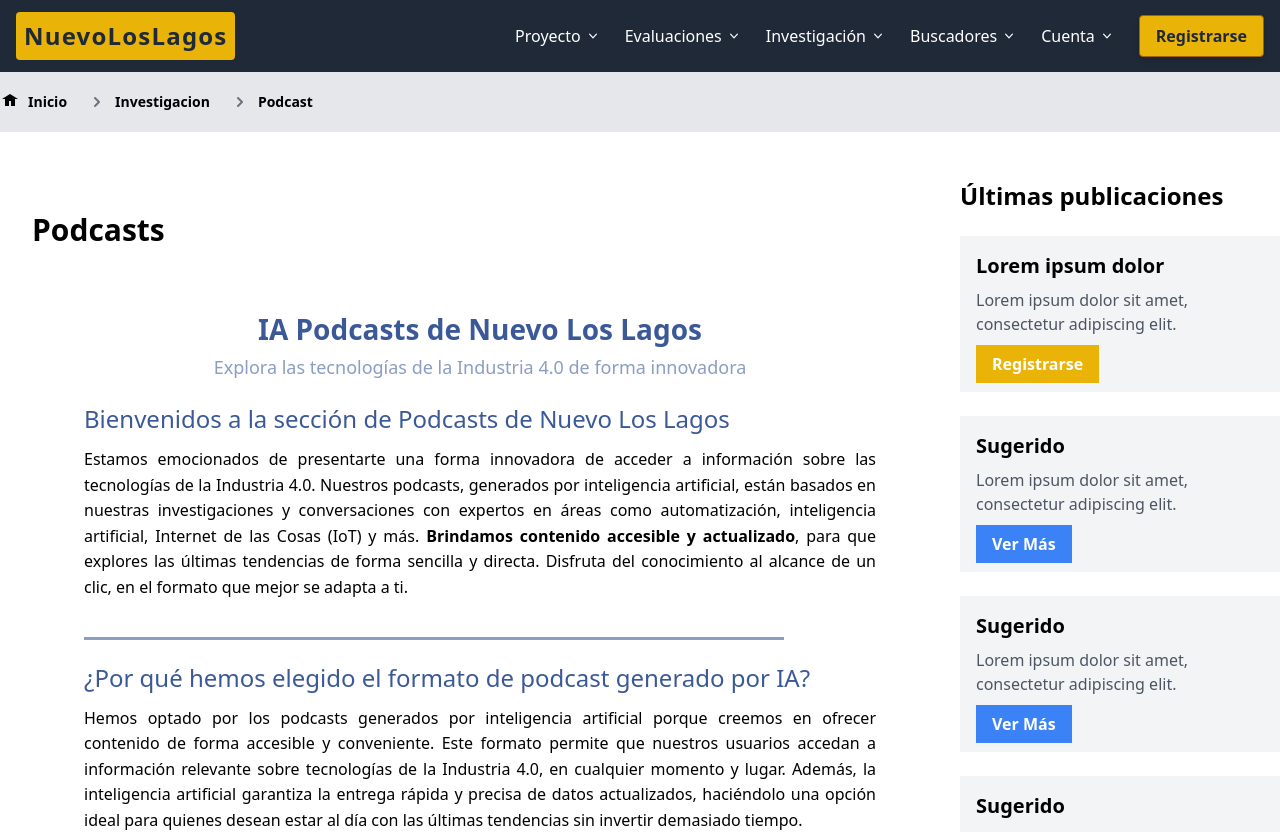
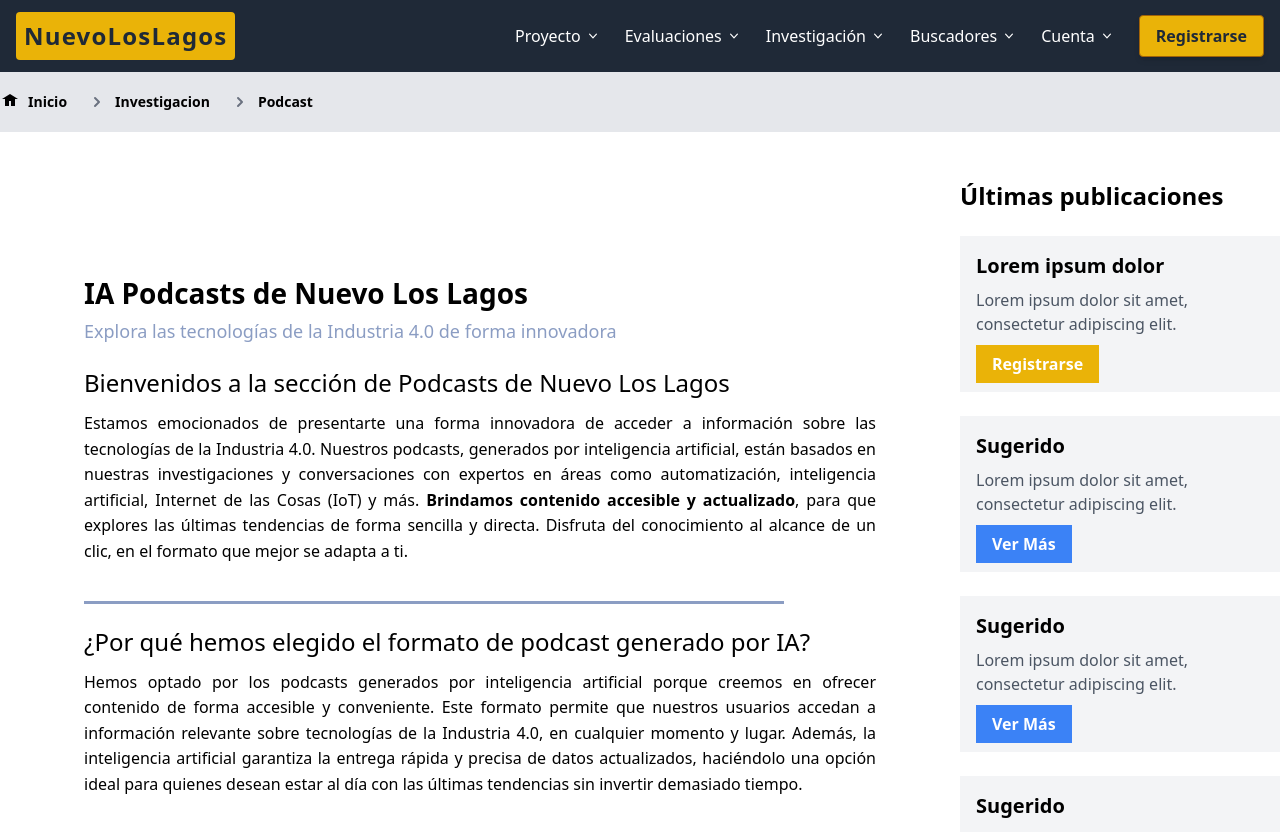
Before and after one commit to eddea-ss/NLL-frontend, an Angular app: page /investigacion-podcasts in a window 1280 px wide. Shown: the top 832 px of the page. Built offline with nearby package versions, Linux system fonts and the light colour scheme.

Commit message:
podcasts

```diff
--- a/src/app/v2/modules/podcasts/podcasts.component.html
+++ b/src/app/v2/modules/podcasts/podcasts.component.html
@@ -67,12 +67,11 @@
 <main class="container mx-auto py-12 flex flex-col lg:flex-row">
   <!-- Sección de búsqueda y resultados -->
   <div class="w-full lg:w-3/4 pr8 p-8">
-    <h2 class="text-3xl font-bold mb-5">Podcasts</h2>
     <!-- Espacio para contenido dinámico -->
     <section class="my-8 text-justify p-3">
       <!--body-->
       <mat-card class="podcasts-container">
-        <mat-card-header class="header-container">
+        <mat-card-header style="text-align: left" class="header-container">
           <mat-card-title class="title"
             >IA Podcasts de Nuevo Los Lagos</mat-card-title
           >
--- a/src/app/v2/modules/podcasts/podcasts.component.scss
+++ b/src/app/v2/modules/podcasts/podcasts.component.scss
@@ -5,7 +5,6 @@
   .header-container {
     display: flex;
     flex-direction: column;
-    align-items: center;
     text-align: center;
     gap: 12px;
   }
@@ -22,7 +21,6 @@
   }
 
   .title {
-    color: var(--primary-color);
     font-size: 28px;
     font-weight: 600;
     align-self: center;
@@ -39,7 +37,6 @@
     margin-top: 20px;
 
     h2 {
-      color: var(--primary-color);
       font-size: 24px;
       margin-bottom: 10px;
     }
```
